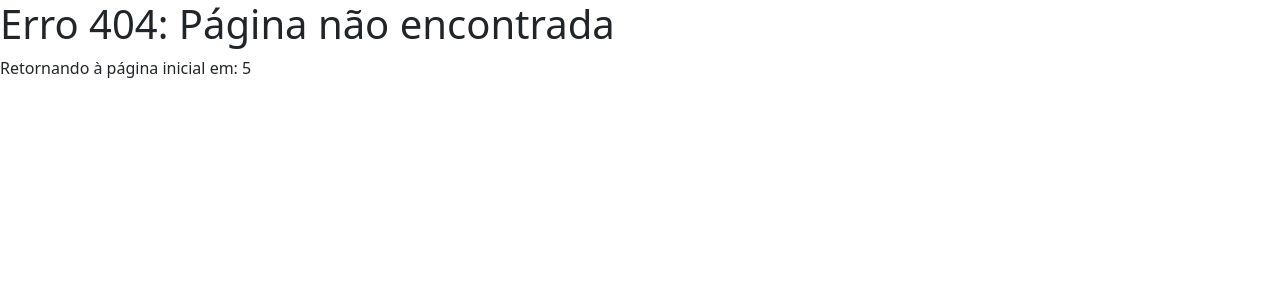
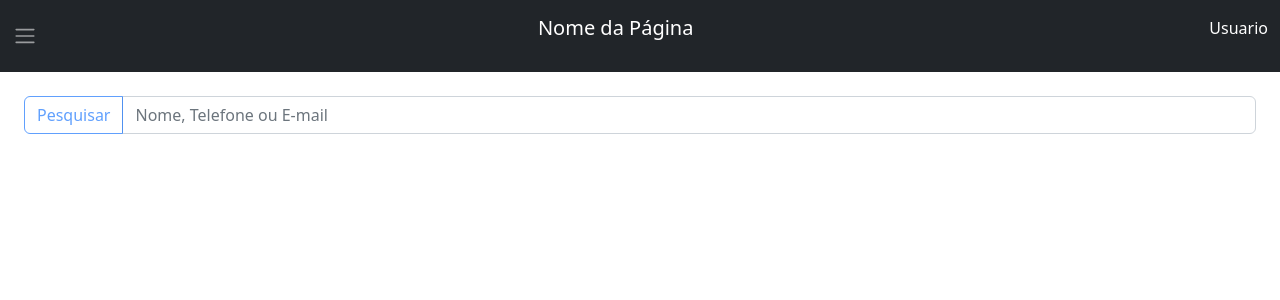
Before and after one commit to Osnei-Luzia/LABMedical, an Angular app in the folder labMedical/: page /home/prontuarios in a window 1280 px wide. Before the commit this address had no page. Shown: the top 300 px of the page. Built offline with nearby package versions, Linux system fonts and the light colour scheme.

Commit message:
Página de Listagem de Prontuários

```diff
--- a/labMedical/src/app/app-routing.module.ts
+++ b/labMedical/src/app/app-routing.module.ts
@@ -7,6 +7,7 @@ import { LoginComponent } from './pages/login/login.component';
 import { MainComponent } from './pages/main/main.component';
 import { PacienteCadastroComponent } from './pages/paciente-cadastro/paciente-cadastro.component';
 import { PaginaNaoEncontradaComponent } from './pages/pagina-nao-encontrada/pagina-nao-encontrada.component';
+import { ProntuarioListaComponent } from './pages/prontuario-lista/prontuario-lista.component';
 
 //ter mais de um routing.module?
 const routes: Routes = [
@@ -27,6 +28,8 @@ const routes: Routes = [
         path: "consulta/:id", component: ConsultaCadastroComponent,
       }, {
         path: "exame", component: ExameCadastroComponent
+      }, {
+        path: "prontuarios", component: ProntuarioListaComponent
       }
     ] //corrigir paths
   },
--- a/labMedical/src/app/app.module.ts
+++ b/labMedical/src/app/app.module.ts
@@ -20,6 +20,7 @@ import { ExameCadastroComponent } from './pages/exame-cadastro/exame-cadastro.co
 import { PacienteCardComponent } from './components/paciente-card/paciente-card.component';
 import { PaginaNaoEncontradaComponent } from './pages/pagina-nao-encontrada/pagina-nao-encontrada.component';
 import { BarraPesquisaComponent } from './components/barra-pesquisa/barra-pesquisa.component';
+import { ProntuarioListaComponent } from './pages/prontuario-lista/prontuario-lista.component';
 
 @NgModule({
   declarations: [
@@ -39,7 +40,8 @@ import { BarraPesquisaComponent } from './components/barra-pesquisa/barra-pesqui
     ExameCadastroComponent,
     PacienteCardComponent,
     PaginaNaoEncontradaComponent,
-    BarraPesquisaComponent
+    BarraPesquisaComponent,
+    ProntuarioListaComponent
   ],
   imports: [
     BrowserModule,
--- a/labMedical/src/app/components/side-menu/side-menu.component.html
+++ b/labMedical/src/app/components/side-menu/side-menu.component.html
@@ -16,5 +16,6 @@
             Exames</button>
         <!-- </div> -->
         <!-- </div> -->
+        <button class="btn btn-outline-primary mb-3" routerLink="prontuarios" routerLinkActive="selected">Lista de Prontuários</button>
     </div>
 </div>
--- /dev/null
+++ b/labMedical/src/app/pages/prontuario-lista/prontuario-lista.component.html
@@ -0,0 +1,5 @@
+<labM-barra-pesquisa (listaPacientes)="recebedorEvento($event)"></labM-barra-pesquisa>
+<!-- lista de pacientes -->
+<ul class="d-flex flex-column justify-content-around p-4">
+    <labM-paciente-card [paciente]="paciente" *ngFor="let paciente of pacientes"></labM-paciente-card>
+</ul>
--- /dev/null
+++ b/labMedical/src/app/pages/prontuario-lista/prontuario-lista.component.ts
@@ -0,0 +1,15 @@
+import { Component } from '@angular/core';
+import { TabelaPacienteService } from 'src/app/services/tabela-paciente.service';
+
+@Component({
+  selector: 'labM-prontuario-lista',
+  templateUrl: './prontuario-lista.component.html',
+  styleUrls: ['./prontuario-lista.component.css']
+})
+export class ProntuarioListaComponent {
+  recebedorEvento(pacientes: any) {
+    this.pacientes = pacientes
+  }
+  pacientes: any = TabelaPacienteService.prototype.buscar()
+
+}
```
Also changed, not shown: labMedical/src/app/pages/prontuario-lista/prontuario-lista.component.css (added).
